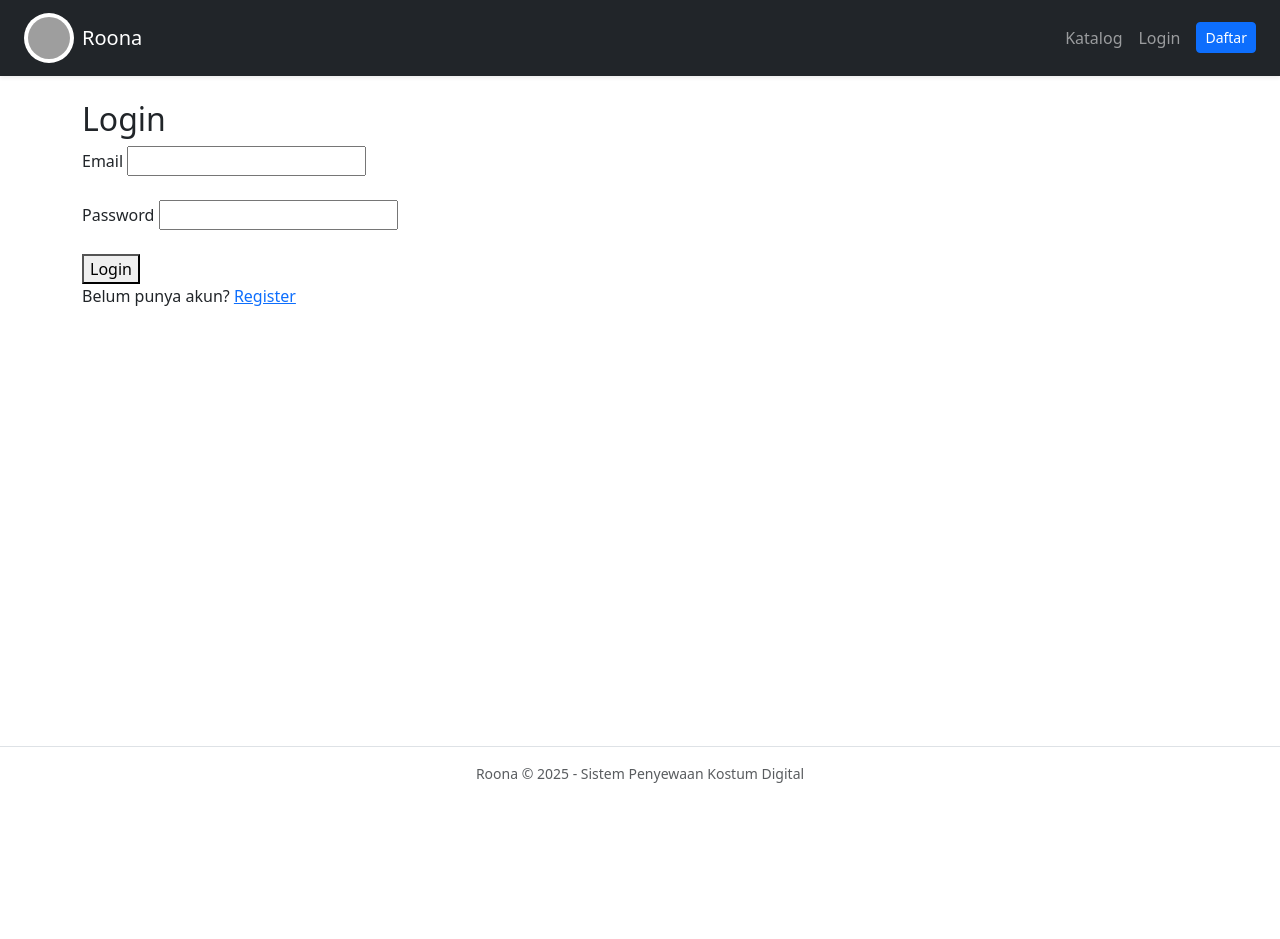
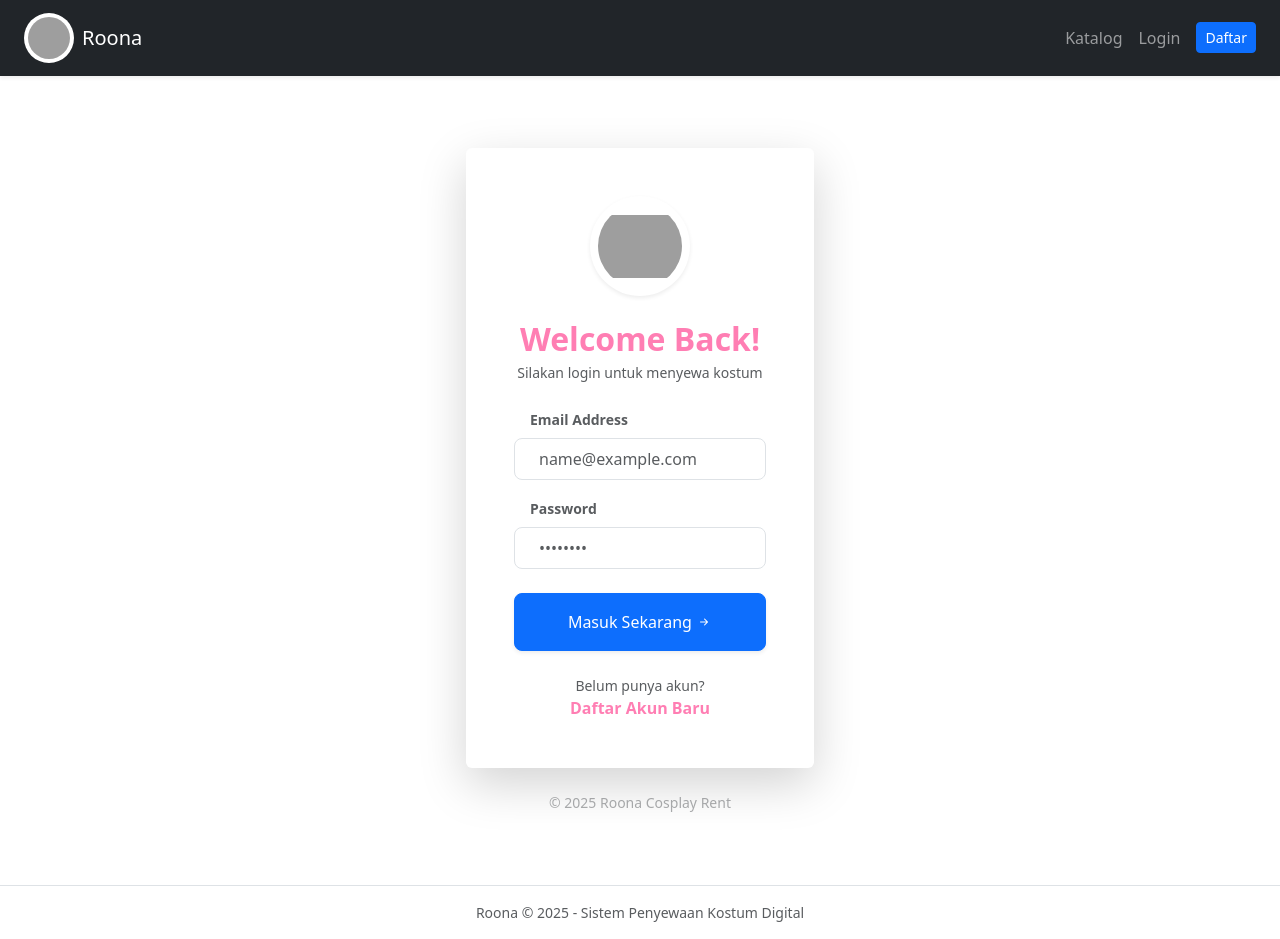
Before and after one commit to 1019-pixie/roona, a PHP site: page /login.php in a window 1280 px wide. Before the commit the page ends 783 px from the top, so only its background shows below. Run offline with PHP 8.4, Linux system fonts and the light colour scheme; grey boxes are pictures that could not be loaded.

Commit message:
register n login

```diff
--- a/app/views/auth/login.php
+++ b/app/views/auth/login.php
@@ -1,10 +1,57 @@
 <?php include __DIR__ . '/../partials/header.php'; ?>
-<h2>Login</h2>
-<?php if(!empty($error)): ?><p style="color:red"><?=htmlspecialchars($error)?></p><?php endif;?>
-<form method="post" action="index.php?action=login">
-  <label>Email <input type="email" name="email" required></label><br><br>
-  <label>Password <input type="password" name="password" required></label><br><br>
-  <button type="submit">Login</button>
-</form>
-<p>Belum punya akun? <a href="index.php?action=register">Register</a></p>
+
+<div class="container py-5">
+    <div class="row justify-content-center align-items-center" style="min-height: 80vh;">
+        <div class="col-md-5 col-lg-4">
+
+            <div class="card shadow-lg border-0 overflow-hidden">
+                <div class="card-body p-5 text-center">
+
+                    <div class="mb-4">
+                        <img src="assets/images/logo.jpg" alt="Logo Roona"
+                             class="rounded-circle shadow-sm p-2 bg-white"
+                             style="width: 100px; height: 100px; object-fit: contain;">
+                    </div>
+
+                    <h2 class="fw-bold mb-1" style="color: #ff7eb3;">Welcome Back!</h2>
+                    <p class="text-muted small mb-4">Silakan login untuk menyewa kostum</p>
+
+                    <?php if(!empty($error)): ?>
+                        <div class="alert alert-danger py-2 small rounded-pill mb-3 border-0 shadow-sm">
+                            <i class="bi bi-exclamation-circle me-1"></i> <?=htmlspecialchars($error)?>
+                        </div>
+                    <?php endif;?>
+
+                    <form method="post" action="index.php?action=login" class="text-start">
+                        <div class="mb-3">
+                            <label class="form-label small fw-bold text-muted ms-3">Email Address</label>
+                            <input type="email" name="email" class="form-control form-control-lg fs-6 ps-4" required placeholder="name@example.com">
+                        </div>
+                        <div class="mb-4">
+                            <label class="form-label small fw-bold text-muted ms-3">Password</label>
+                            <input type="password" name="password" class="form-control form-control-lg fs-6 ps-4" required placeholder="••••••••">
+                        </div>
+
+                        <div class="d-grid mb-4">
+                            <button type="submit" class="btn btn-primary btn-lg fs-6 py-3 shadow-sm">
+                                Masuk Sekarang <i class="bi bi-arrow-right-short"></i>
+                            </button>
+                        </div>
+                    </form>
+
+                    <div class="text-center">
+                        <p class="small text-muted mb-0">Belum punya akun?</p>
+                        <a href="index.php?action=register" class="text-decoration-none fw-bold" style="color: #ff7eb3;">Daftar Akun Baru</a>
+                    </div>
+                </div>
+            </div>
+
+            <div class="text-center mt-4 text-muted small opacity-50">
+                &copy; <?=date('Y')?> Roona Cosplay Rent
+            </div>
+
+        </div>
+    </div>
+</div>
+
 <?php include __DIR__ . '/../partials/footer.php'; ?>
```
Also changed, not shown: app/views/auth/register.php (+53 -8 lines).
